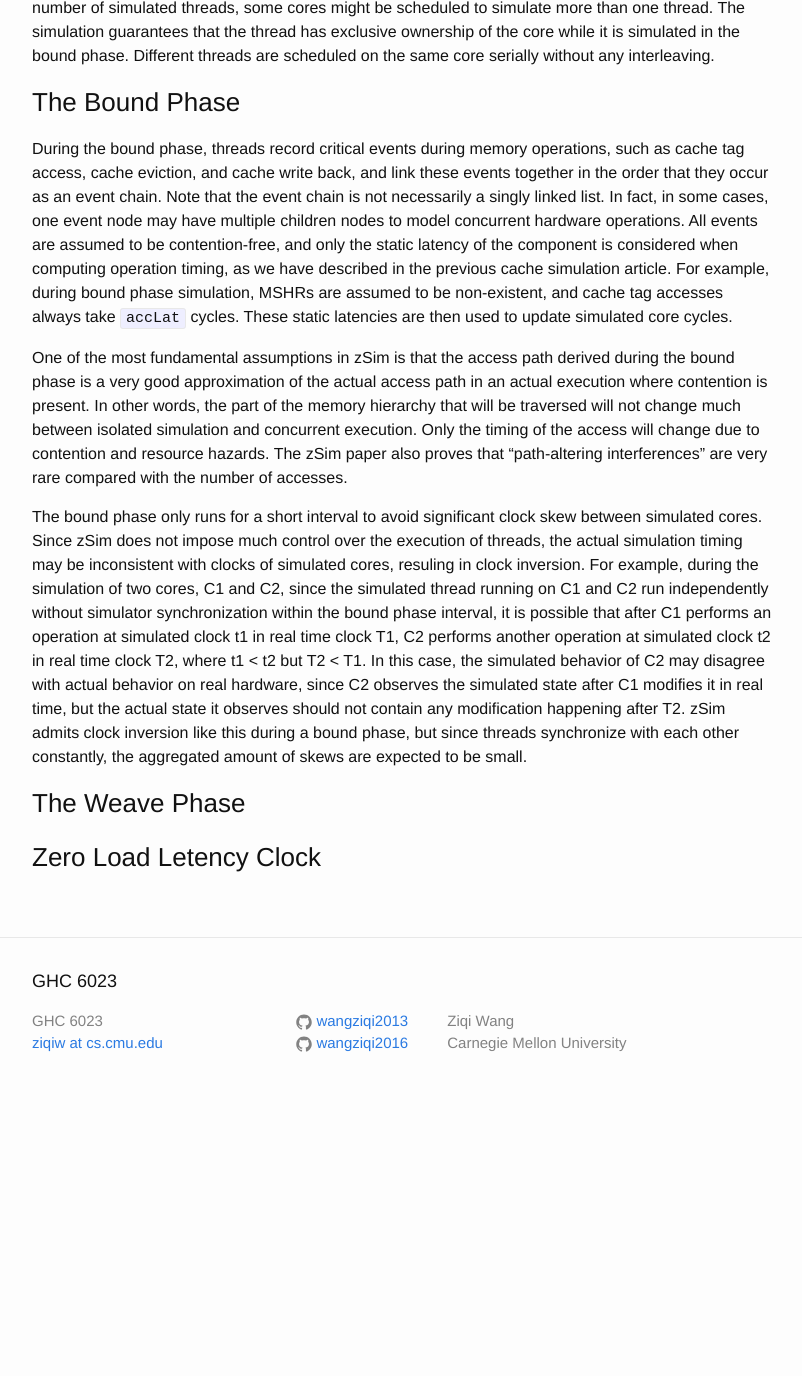
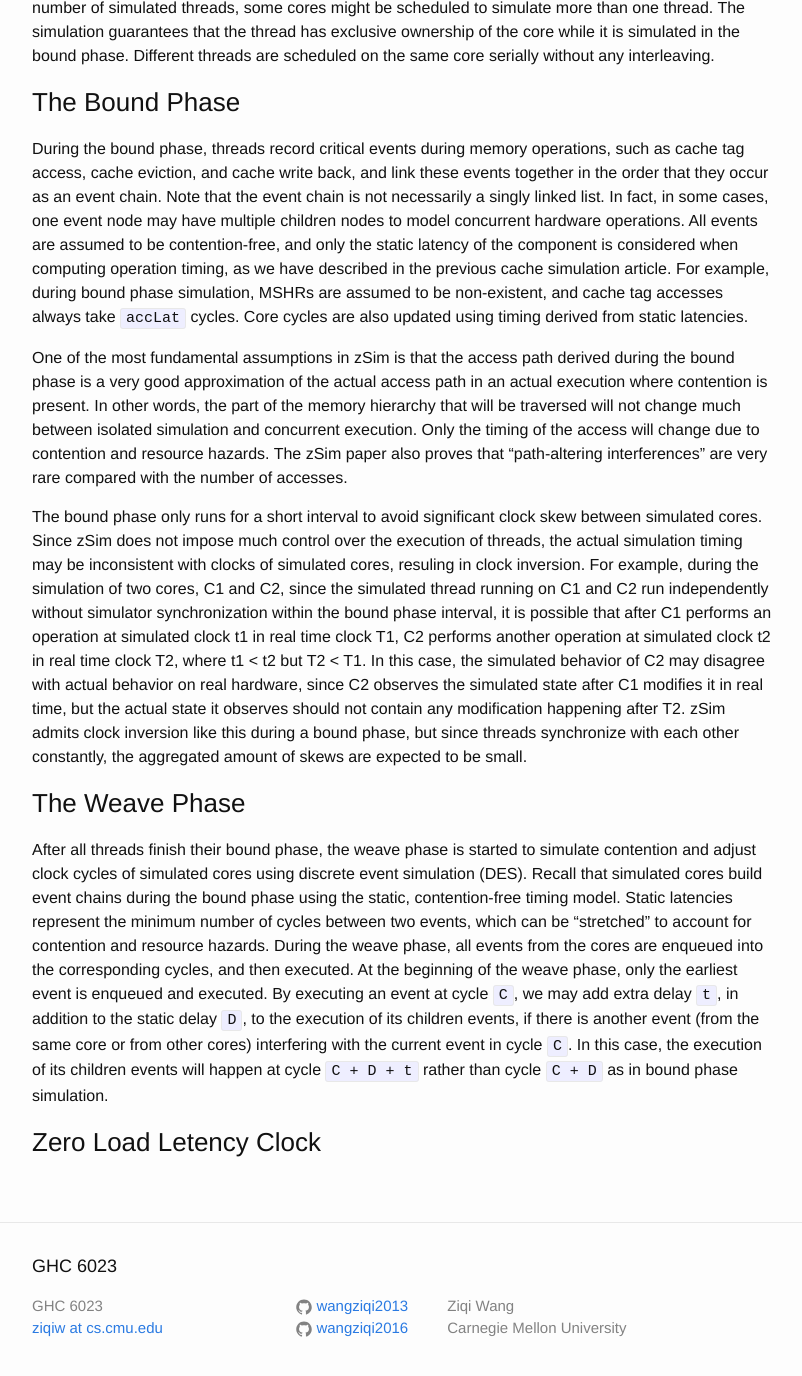
Before and after one commit to wangziqi2013/wangziqi2013.github.io, a Jekyll site: the page built from _posts/2019-01-22-understand-zsim-contention-sim.markdown, in a window 1280 px wide and 1400 px high, scrolled down 978 px. Shown: the top 1376 px of the window, without its empty margins (238-1040 px from the left). Built offline with Jekyll 4.4.1, drawn with Linux system fonts in a browser that asks for light colours; before the commit the page ends 2093 px from its top, so only the background shows below that.

Commit message:
Adding weave phase

```diff
--- a/_posts/2019-01-22-understand-zsim-contention-sim.markdown
+++ b/_posts/2019-01-22-understand-zsim-contention-sim.markdown
@@ -44,7 +44,7 @@ that the event chain is not necessarily a singly linked list. In fact, in some c
 children nodes to model concurrent hardware operations. All events are assumed to be contention-free, and only the
 static latency of the component is considered when computing operation timing, as we have described in the previous cache
 simulation article. For example, during bound phase simulation, MSHRs are assumed to be non-existent, and cache tag accesses
-always take `accLat` cycles. These static latencies are then used to update simulated core cycles.
+always take `accLat` cycles. Core cycles are also updated using timing derived from static latencies.
 
 One of the most fundamental assumptions in zSim is that the access path derived during the bound phase is a very good
 approximation of the actual access path in an actual execution where contention is present. In other words, the part of
@@ -65,6 +65,14 @@ are expected to be small.
 
 ### The Weave Phase
 
-
+After all threads finish their bound phase, the weave phase is started to simulate contention and adjust clock cycles of
+simulated cores using discrete event simulation (DES). Recall that simulated cores build event chains during the bound
+phase using the static, contention-free timing model. Static latencies represent the minimum number of cycles between two
+events, which can be "stretched" to account for contention and resource hazards. During the weave phase, all events from
+the cores are enqueued into the corresponding cycles, and then executed. At the beginning of the weave phase, only the
+earliest event is enqueued and executed. By executing an event at cycle `C`, we may add extra delay `t`, in addition to the
+static delay `D`, to the execution of its children events, if there is another event (from the same core or from other cores)
+interfering with the current event in cycle `C`. In this case, the execution of its children events will happen at
+cycle `C + D + t` rather than cycle `C + D` as in bound phase simulation.
 
 ### Zero Load Letency Clock
```
